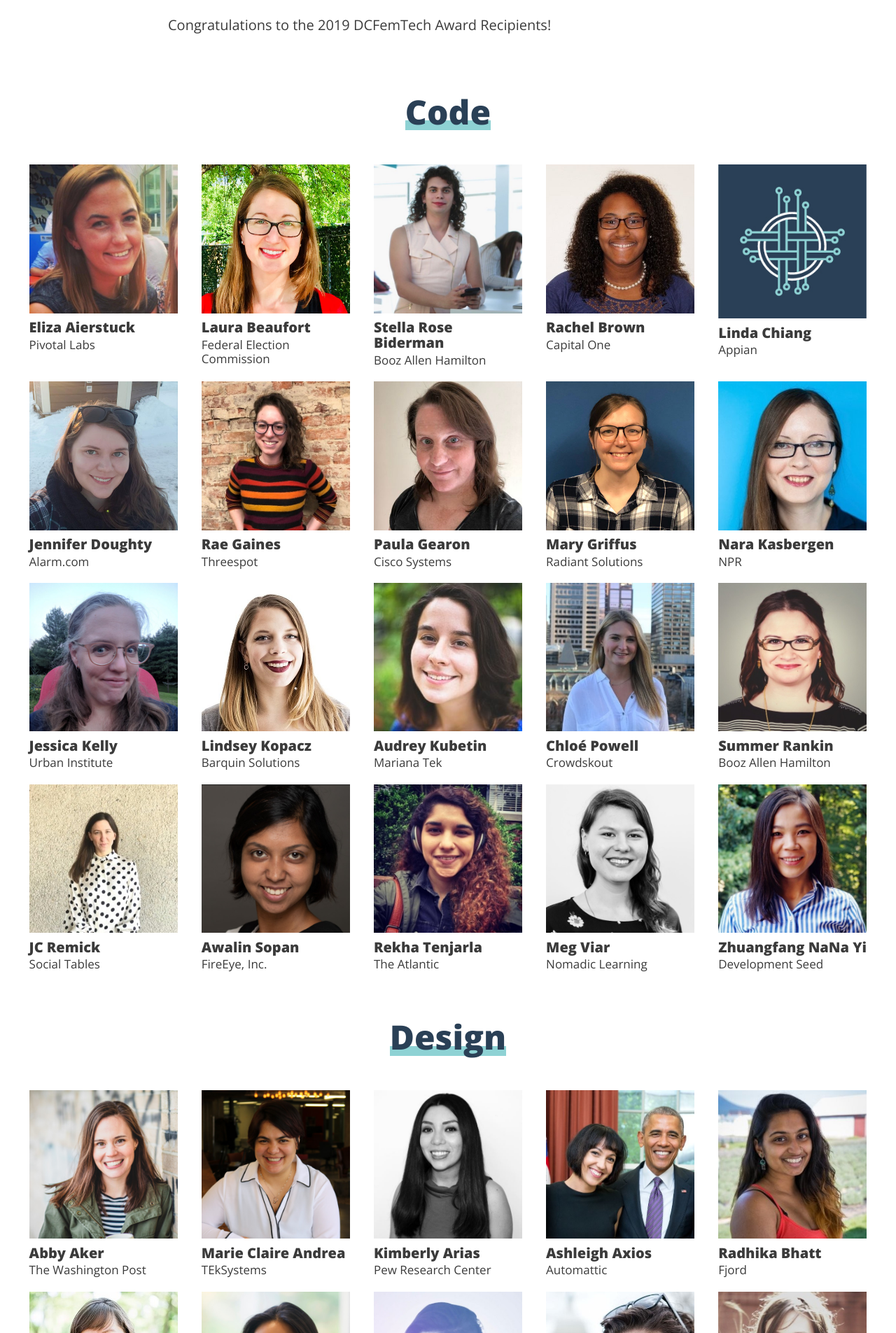
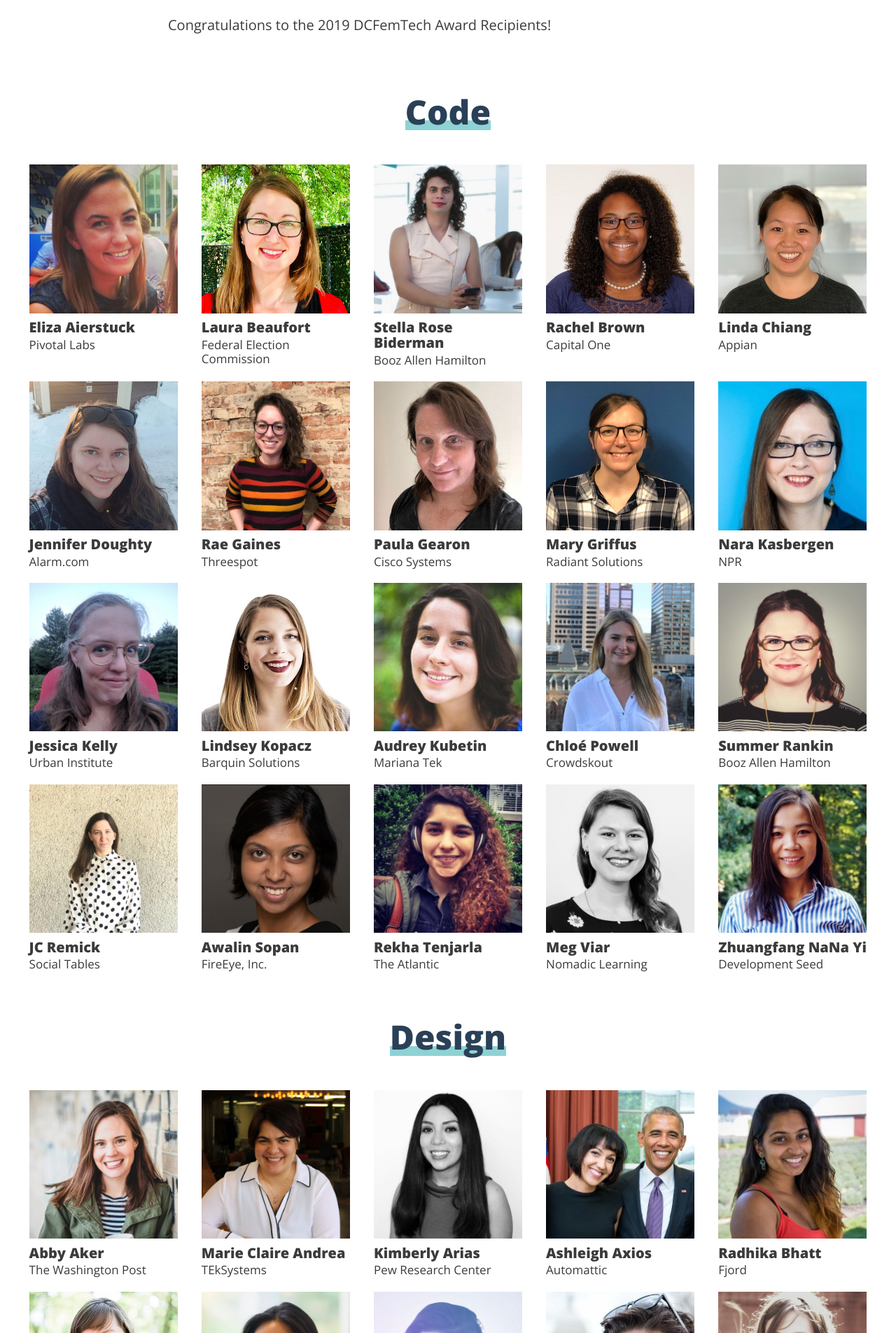
Before and after one commit to dcfemtech/dcfemtech.github.io, a Jekyll site: the page built from awards.html, in a window 1280 px wide. Shown: the part 934-2839 px from the top of the page at 70% size. Built offline with Jekyll 4.4.1, drawn with Linux system fonts in a browser that asks for light colours.

Commit message:
add photos

```diff
--- a/awards.html
+++ b/awards.html
@@ -51,7 +51,7 @@
             <p>Capital One</p>
           </li>
           <li>
-            <img src="/assets/awards-2019/dcft.jpg" aria-hidden />
+            <img src="/assets/awards-2019/code/Linda.jpg" aria-hidden />
             <h3>Linda Chiang</h3>
             <p>Appian</p>
           </li>
@@ -224,7 +224,7 @@
             <p>Compass</p>
           </li>
           <li>
-            <img src="/assets/awards-2019/dcft.jpg" aria-hidden />
+            <img src="/assets/awards-2019/design/T.jpg" aria-hidden />
             <h3>T. Annie Nguyen</h3>
             <p>United States Digital Service</p>
           </li>
```
Also changed, not shown: assets/awards-2019/code/Linda.jpg (added), assets/awards-2019/design/T.jpg (added).
